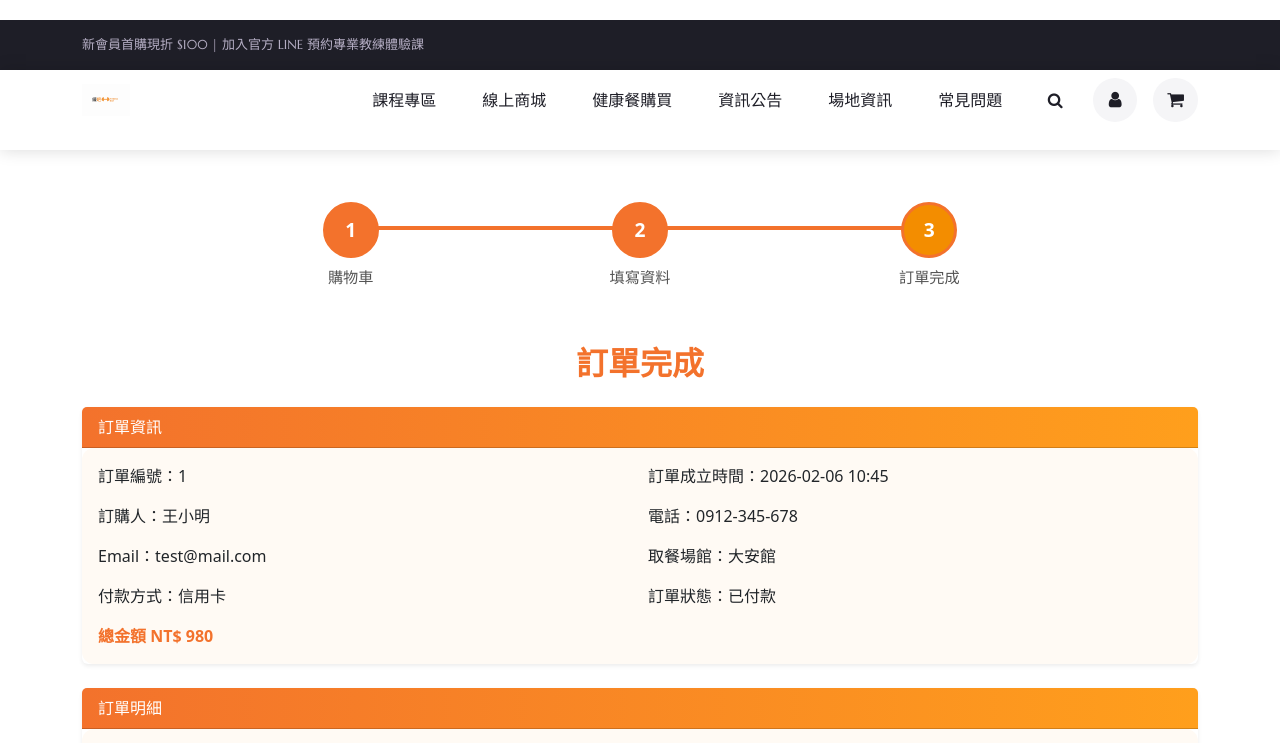
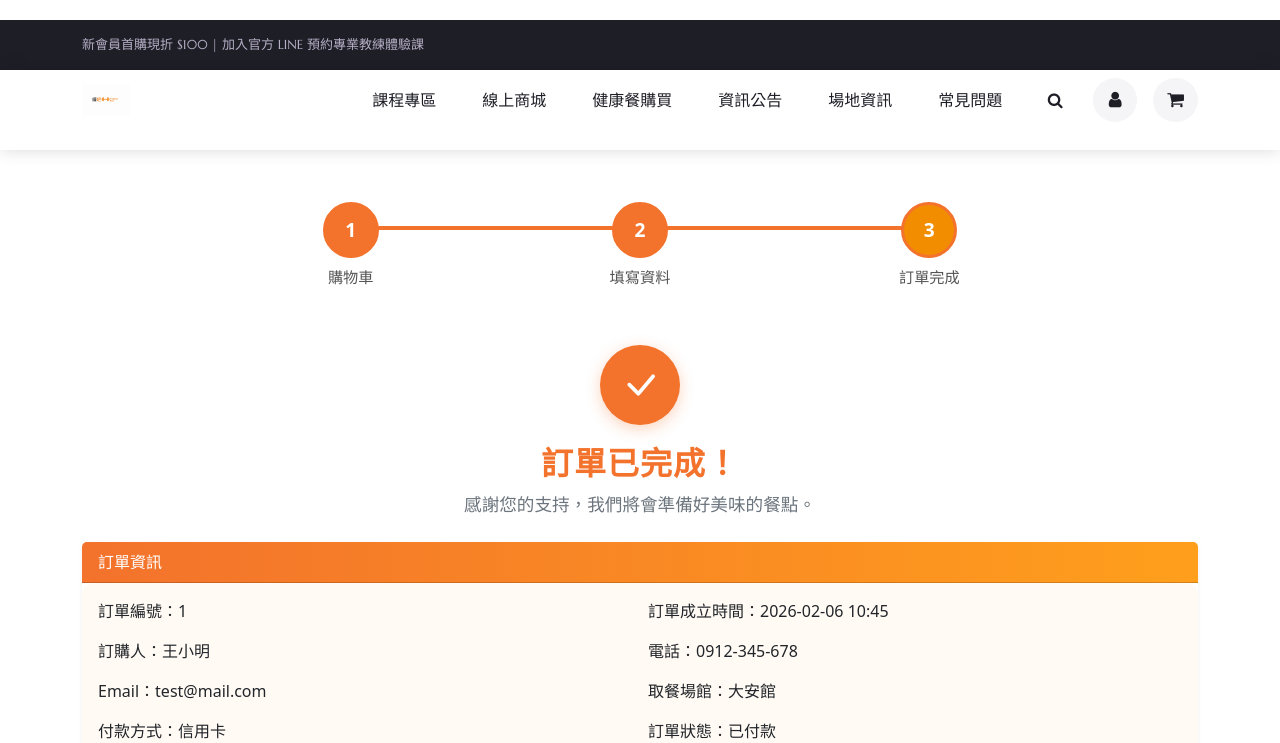
Before and after one commit to hanyi85/gym-vue, a Vue app in the folder gym-vue/: page /meals/result/1 in a window 1280 px wide. Shown: the top 743 px of the page. Built offline with nearby package versions, Linux system fonts and the light colour scheme.

Commit message:
mealorderresult新增訂餐成功

```diff
--- a/gym-vue/src/views/meals/MealOrderResult-View.vue
+++ b/gym-vue/src/views/meals/MealOrderResult-View.vue
@@ -89,7 +89,20 @@ const allorder = () => {
 
 </div>
   <div class="container py-4">
-    <h2 class="text-center mb-4 order-title">訂單完成</h2>
+    <div class="order-complete-container text-center">
+  <div class="success-checkmark">
+    <div class="check-icon">
+      <span class="icon-line line-tip"></span>
+      <span class="icon-line line-long"></span>
+      <div class="icon-circle"><i class="bi bi-check-lg"></i></div>
+      <div class="icon-fix"></div>
+    </div>
+  </div>
+
+  <h2 class="order-title mb-2">訂單已完成！</h2>
+  <p class="order-subtitle mb-4">感謝您的支持，我們將會準備好美味的餐點。</p>
+
+</div>
 
     <OrderInfoCard :order="order" />
 
@@ -115,4 +128,59 @@ const allorder = () => {
   color: #f3722c;
   font-weight: bold;
 }
+
+/* 標題美化 */
+.order-title {
+  color: #f3722c;
+  font-weight: 800;
+  font-size: 2rem;
+  letter-spacing: 1px;
+  /* 增加一點進場動畫 */
+  animation: slideUp 0.5s ease-out;
+}
+
+.order-subtitle {
+  color: #6c757d;
+  font-size: 1.1rem;
+}
+
+
+
+/* 進場動畫 */
+@keyframes slideUp {
+  from {
+    opacity: 0;
+    transform: translateY(20px);
+  }
+  to {
+    opacity: 1;
+    transform: translateY(0);
+  }
+}
+
+/* --- 勾選動畫實作 (精簡版) --- */
+.success-checkmark {
+  width: 80px;
+  height: 80px;
+  margin: 0 auto 20px;
+  border-radius: 50%;
+  background: #f3722c;
+  display: flex;
+  align-items: center;
+  justify-content: center;
+  color: white;
+  font-size: 40px;
+  /* 這裡可以用真正的 SVG 或 Icon */
+  box-shadow: 0 4px 15px rgba(243, 114, 44, 0.3);
+}
+
+/* 給勾選框一個縮放動畫 */
+.success-checkmark {
+  animation: scaleIn 0.4s cubic-bezier(0.175, 0.885, 0.32, 1.275);
+}
+
+@keyframes scaleIn {
+  from { transform: scale(0); }
+  to { transform: scale(1); }
+}
 </style>
```
